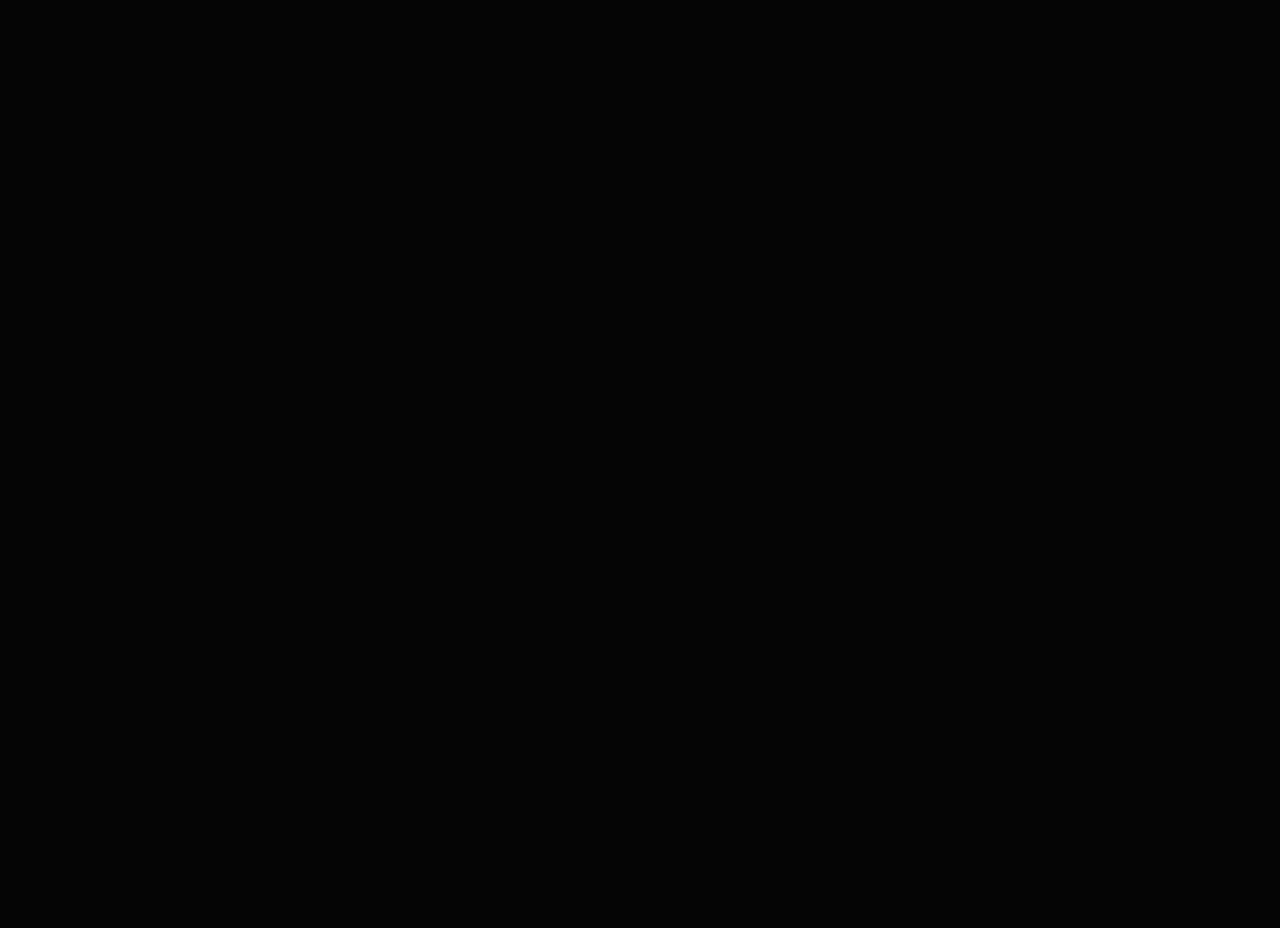
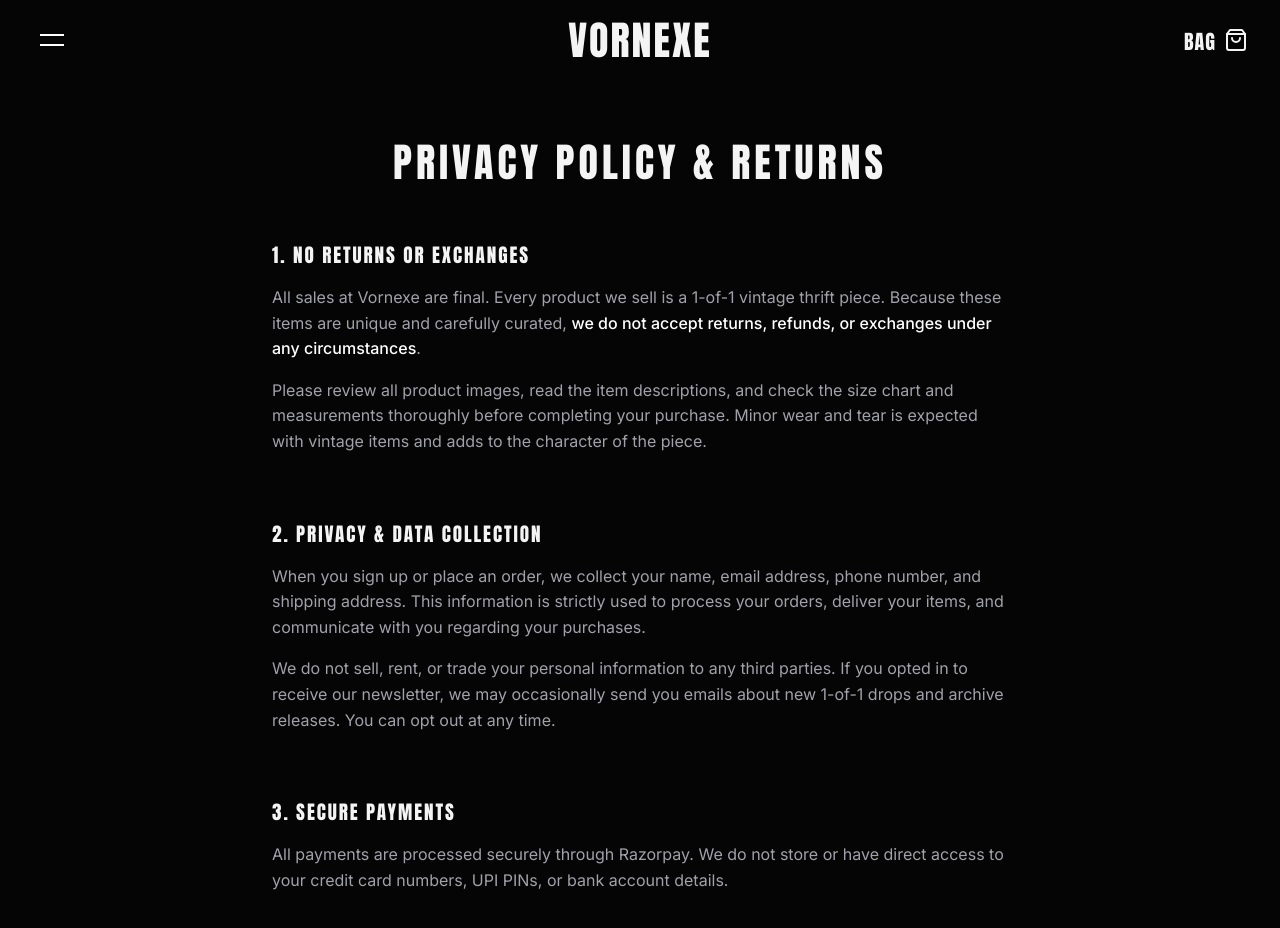
Before and after one commit to isadityax2005-cell/vornexe, a React (Vite) app in the folder vornexe-frontend/: page /privacy in a window 1280 px wide. Before the commit this address had no page. Shown: the top 928 px of the page. Before the commit the page ends 800 px from the top, so only its background shows below. Built offline with nearby package versions, Linux system fonts and the light colour scheme.

Commit message:
Add Privacy Policy page and clean up footer links

```diff
--- a/vornexe-frontend/src/App.jsx
+++ b/vornexe-frontend/src/App.jsx
@@ -11,6 +11,7 @@
 import AdminOrders from './pages/admin/AdminOrders';
 import Signup from './pages/Signup';
 import AboutUs from './pages/AboutUs';
+import PrivacyPolicy from './pages/PrivacyPolicy';
 import useAdminAuth from './hooks/useAdminAuth';
 
 // Protected Route Wrapper for Admin
@@ -31,6 +32,7 @@
         <Route path="/checkout/:id" element={<Checkout />} />
         <Route path="/signup" element={<Signup />} />
         <Route path="/about" element={<AboutUs />} />
+        <Route path="/privacy" element={<PrivacyPolicy />} />
 
         {/* Admin Routes */}
         <Route path="/admin/login" element={<AdminLogin />} />
--- a/vornexe-frontend/src/components/layout/HeroSection.jsx
+++ b/vornexe-frontend/src/components/layout/HeroSection.jsx
@@ -29,8 +29,6 @@
         <Link to="/signup">SIGN UP</Link>
         <Link to="/size-guide">SIZE GUIDE</Link>
         <Link to="/sustainability">SUSTAINABILITY</Link>
-        <Link to="/foundation">FOUNDATION</Link>
-        <Link to="/terms">TERMS</Link>
         <Link to="/privacy">PRIVACY POLICY</Link>
         <Link to="/about">ABOUT US</Link>
       </div>
--- /dev/null
+++ b/vornexe-frontend/src/pages/PrivacyPolicy.css
@@ -0,0 +1,44 @@
+.privacy-page {
+  padding-top: 100px;
+  min-height: 100vh;
+  display: flex;
+  justify-content: center;
+  align-items: flex-start;
+}
+
+.privacy-container {
+  width: 100%;
+  max-width: 800px;
+  padding: 2rem;
+}
+
+.privacy-container h1 {
+  font-size: 2.5rem;
+  letter-spacing: 0.1em;
+  margin-bottom: 3rem;
+  text-align: center;
+}
+
+.policy-content {
+  display: flex;
+  flex-direction: column;
+  gap: 3rem;
+}
+
+.policy-content section h2 {
+  font-size: 1.2rem;
+  letter-spacing: 0.1em;
+  margin-bottom: 1rem;
+  color: var(--text-primary);
+}
+
+.policy-content section p {
+  color: var(--text-secondary);
+  line-height: 1.6;
+  margin-bottom: 1rem;
+}
+
+.policy-content section strong {
+  color: #fff;
+  font-weight: 500;
+}
--- /dev/null
+++ b/vornexe-frontend/src/pages/PrivacyPolicy.jsx
@@ -0,0 +1,47 @@
+import React from 'react';
+import Header from '../components/layout/Header';
+import './PrivacyPolicy.css';
+
+const PrivacyPolicy = () => {
+  return (
+    <>
+      <Header />
+      <main className="privacy-page">
+        <div className="privacy-container animate-fade-in">
+          <h1>PRIVACY POLICY & RETURNS</h1>
+
+          <div className="policy-content">
+            <section>
+              <h2>1. NO RETURNS OR EXCHANGES</h2>
+              <p>
+                All sales at Vornexe are final. Every product we sell is a 1-of-1 vintage thrift piece. Because these items are unique and carefully curated, <strong>we do not accept returns, refunds, or exchanges under any circumstances</strong>.
+              </p>
+              <p>
+                Please review all product images, read the item descriptions, and check the size chart and measurements thoroughly before completing your purchase. Minor wear and tear is expected with vintage items and adds to the character of the piece.
+              </p>
+            </section>
+
+            <section>
+              <h2>2. PRIVACY & DATA COLLECTION</h2>
+              <p>
+                When you sign up or place an order, we collect your name, email address, phone number, and shipping address. This information is strictly used to process your orders, deliver your items, and communicate with you regarding your purchases.
+              </p>
+              <p>
+                We do not sell, rent, or trade your personal information to any third parties. If you opted in to receive our newsletter, we may occasionally send you emails about new 1-of-1 drops and archive releases. You can opt out at any time.
+              </p>
+            </section>
+
+            <section>
+              <h2>3. SECURE PAYMENTS</h2>
+              <p>
+                All payments are processed securely through Razorpay. We do not store or have direct access to your credit card numbers, UPI PINs, or bank account details.
+              </p>
+            </section>
+          </div>
+        </div>
+      </main>
+    </>
+  );
+};
+
+export default PrivacyPolicy;
```
